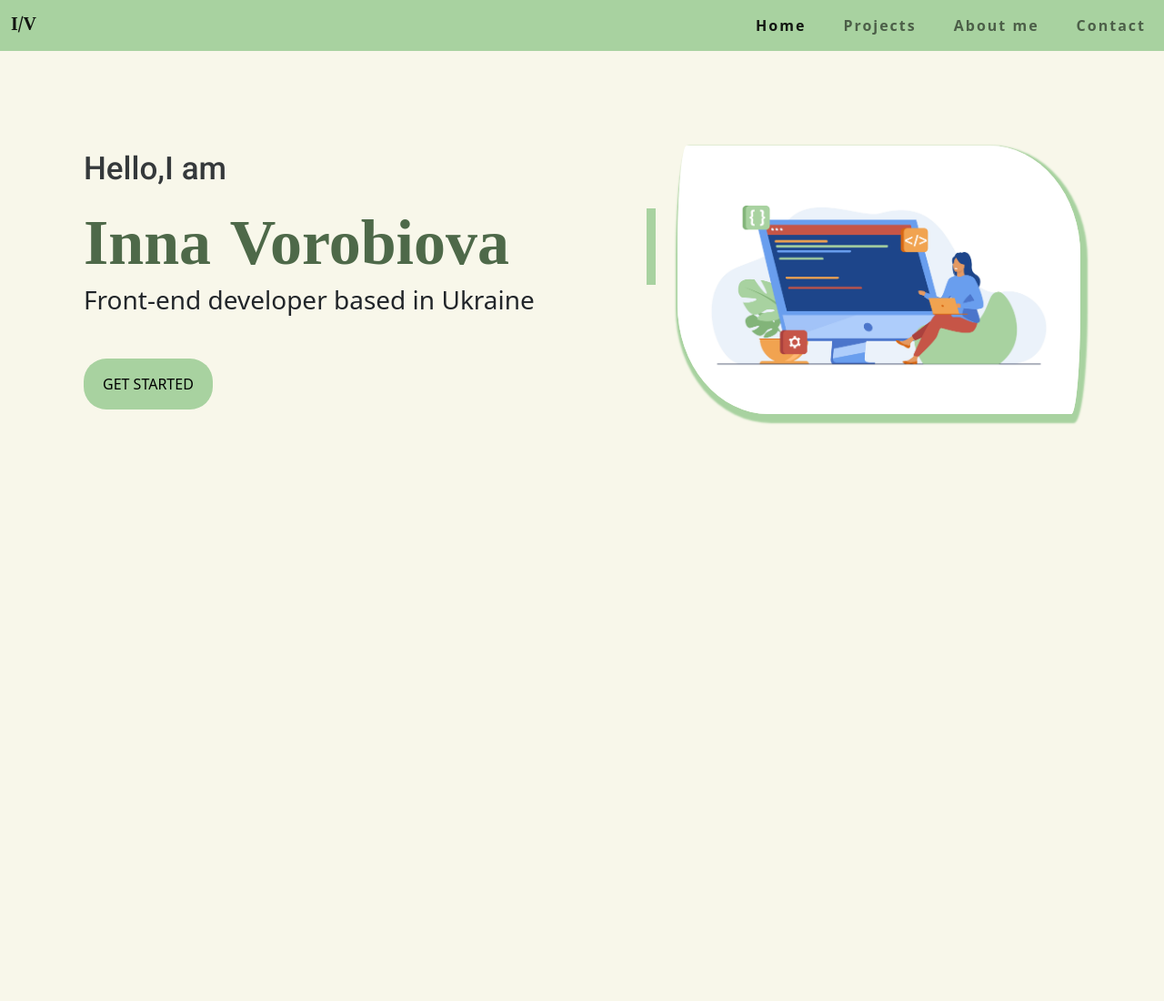
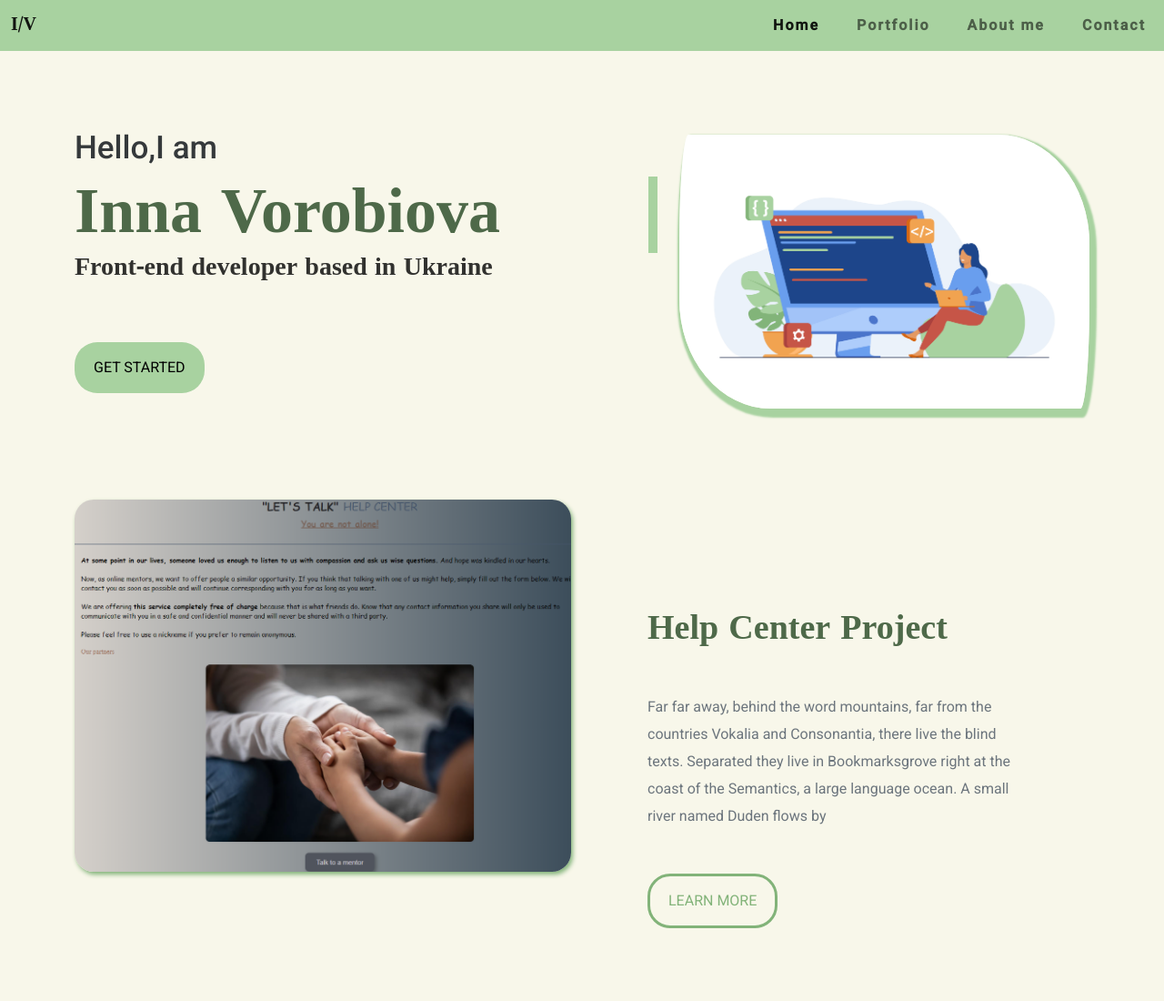
Before and after one commit to Innnakentiya/portfolio-project, a plain HTML site: page index.html in a window 1280 px wide. Shown: the top 1100 px of the page at 91% size. Before the commit the page ends 800 px from the top, so only its background shows below. Drawn offline with nearby package versions, Linux system fonts and the light colour scheme.

Commit message:
Integrated home page design

```diff
--- a/index.html
+++ b/index.html
@@ -49,7 +49,7 @@
               <a class="nav-link active" aria-current="page" href="#">Home</a>
             </li>
             <li class="nav-item">
-              <a class="nav-link" href="#">Projects</a>
+              <a class="nav-link" href="#">Portfolio</a>
             </li>
             <li class="nav-item">
               <a class="nav-link" href="#">About me</a>
@@ -63,7 +63,7 @@
     </nav>
     <div class="hero">
       <div class="container">
-        <div class="row">
+        <div class="row mt-5">
           <div class="col-7">
             <p>Hello,I am</p>
             <div class="typewriter">
@@ -71,13 +71,13 @@
             </div>
             <h3 class="mb-5">Front-end developer based in Ukraine</h3>
             <div>
-              <a href="#" class="btn btn-get-started">Get started</a>
+              <a href="#" class="btn btn-get-started mt-3">Get started</a>
             </div>
           </div>
           <div class="col-5">
             <img
               src="images/woman coding.jpg"
-              class="img-fluid"
+              class="img-fluid d-none d-lg-block"
               alt=""
               width=""
             />
@@ -85,5 +85,58 @@
         </div>
       </div>
     </div>
+    <div class="container">
+      <div class="row mb-5">
+        <div class="col d-none d-lg-block">
+          <img src="images/help.png" class="img-fluid" alt="" />
+        </div>
+        <div class="col">
+          <div class="project-description">
+            <h2 class="mb-5">Help Center Project</h2>
+            <p class="mb-5 text-muted">
+              Far far away, behind the word mountains, far from the countries
+              Vokalia and Consonantia, there live the blind texts. Separated
+              they live in Bookmarksgrove right at the coast of the Semantics, a
+              large language ocean. A small river named Duden flows by
+            </p>
+            <a href="#" class="btn btn-projects">Learn more</a>
+          </div>
+        </div>
+      </div>
+      <div class="row mb-5">
+        <div class="col">
+          <div class="project-description">
+            <h2 class="mb-5">Weather Project</h2>
+            <p class="mb-5 text-muted">
+              Far far away, behind the word mountains, far from the countries
+              Vokalia and Consonantia, there live the blind texts. Separated
+              they live in Bookmarksgrove right at the coast of the Semantics, a
+              large language ocean. A small river named Duden flows by
+            </p>
+            <a href="#" class="btn btn-projects">Learn more</a>
+          </div>
+        </div>
+        <div class="col d-none d-lg-block">
+          <img src="images/weatherProg.png" class="img-fluid" alt="" />
+        </div>
+      </div>
+      <div class="row">
+        <div class="col d-none d-lg-block">
+          <img src="images/nextProject.png" class="img-fluid" alt="" />
+        </div>
+        <div class="col">
+          <div class="project-description">
+            <h2 class="mb-5">Next Project</h2>
+            <p class="mb-5 text-muted">
+              Far far away, behind the word mountains, far from the countries
+              Vokalia and Consonantia, there live the blind texts. Separated
+              they live in Bookmarksgrove right at the coast of the Semantics, a
+              large language ocean. A small river named Duden flows by
+            </p>
+            <a href="#" class="btn btn-projects">Learn more</a>
+          </div>
+        </div>
+      </div>
+    </div>
   </body>
 </html>
--- a/styles/portfolio.css
+++ b/styles/portfolio.css
@@ -9,6 +9,7 @@
 
 body {
   background-color: var(--secondary-color);
+  font-family: var(--default-font-family);
 }
 h1 {
   color: var(--branding-color-dark);
@@ -18,13 +19,31 @@ h1 {
   font-size: 70px;
 }
 h2 {
-  font-family: var(--default-font-family);
+  font-family: var(--heading-font-family);
+  font-weight: bold;
+  font-size: 38px;
+  color: var(--branding-color-dark);
+}
+h3 {
+  font-family: var(--heading-font-family);
   color: black;
+  opacity: 0.8;
+  font-weight: 700;
 }
 nav li {
   letter-spacing: 2px;
   margin-left: 25px;
   font-weight: bold;
+}
+p {
+  font-weight: normal;
+  font-size: 16px;
+  line-height: 30px;
+}
+img {
+  box-shadow: 2px 3px 5px var(--branding-color-medium);
+  border-radius: 21px;
+  max-width: 80%;
 }
 .navbar-brand {
   font-weight: bold;
@@ -39,13 +58,12 @@ nav li {
 }
 .hero {
   text-align: left;
-  margin: 100px 20px;
-  padding: 60px;
+  padding: 100px 20px;
 }
 .bg-lightgreen {
   background-color: var(--branding-color-light);
 }
-img {
+.hero img {
   border-radius: 10px 100px / 120px;
   box-shadow: var(--branding-color-light) 3px 5px 2px 5px;
 }
@@ -76,3 +94,27 @@ img {
   background-color: var(--branding-color-medium);
   transition: 0.5s;
 }
+.btn-projects {
+  background-color: var(--secondary-color);
+  color: var(--branding-color-medium);
+  text-transform: uppercase;
+  border: solid var(--branding-color-medium);
+  border-radius: 25px;
+  padding: 15px 20px;
+}
+.btn-projects:hover {
+  color: var(--branding-color-dark);
+  border: solid var(--branding-color-dark);
+}
+.project-description {
+  padding: 120px 60px;
+}
+@media (max-width: 900px) {
+  h1 {
+    font-size: 50px;
+  }
+  .project-description {
+    padding: 0;
+    text-align: center;
+  }
+}
```
Also changed, not shown: images/help.png (added), images/nextProject.png (added), images/weatherProg.png (added).
